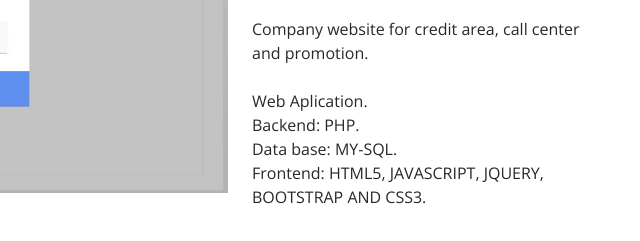
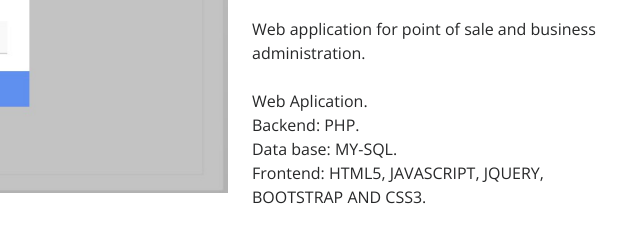
Before and after one commit to pabloanguiano/pabloanguiano.github.io, a plain HTML site: page portfolio-details3.html in a window 1280 px wide. Shown: the part 366-607 px from the top of the page, 640-1280 px from the left. Drawn offline with nearby package versions, Linux system fonts and the light colour scheme.

Commit message:
update to file details 3

```diff
--- a/portfolio-details3.html
+++ b/portfolio-details3.html
@@ -75,7 +75,7 @@
             <div class="portfolio-description">
               <h2>Project for restaurant and bar</h2>
               <p>
-                Company website for credit area, call center and promotion.
+                Web application for point of sale and business administration.
                   <br><br>
                 Web Aplication.<br>
                 Backend: PHP.<br>
```
